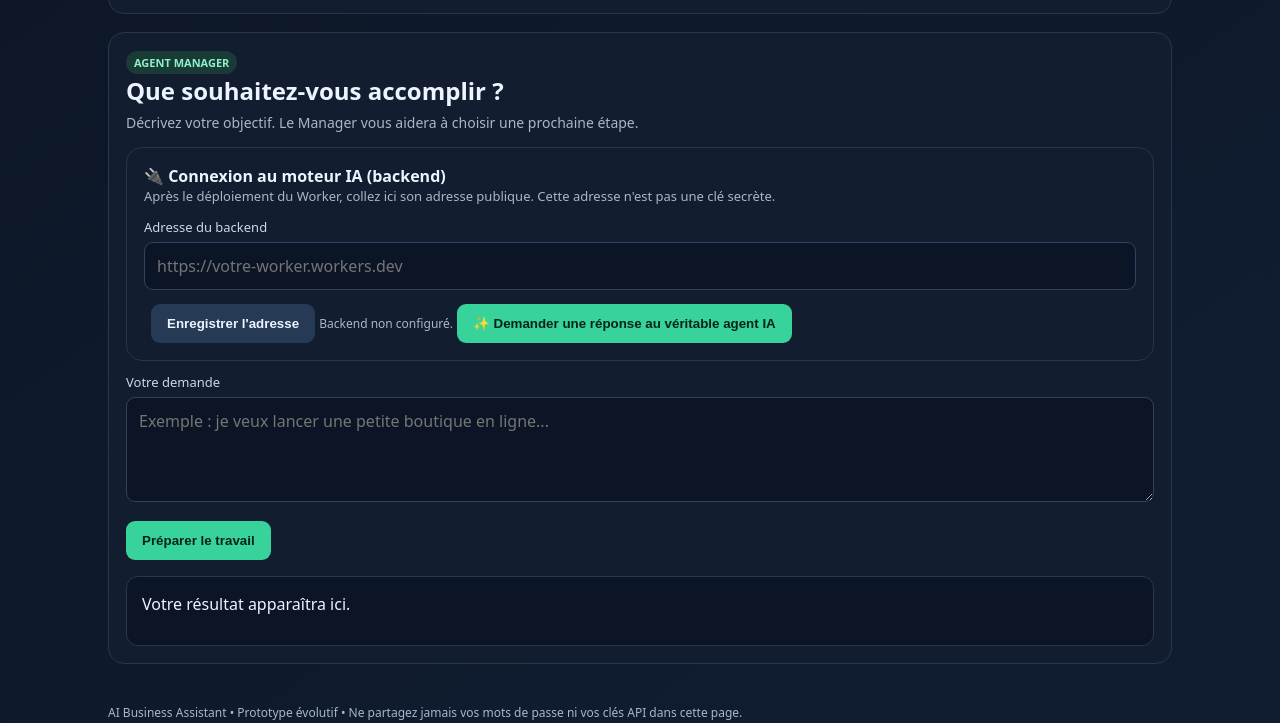
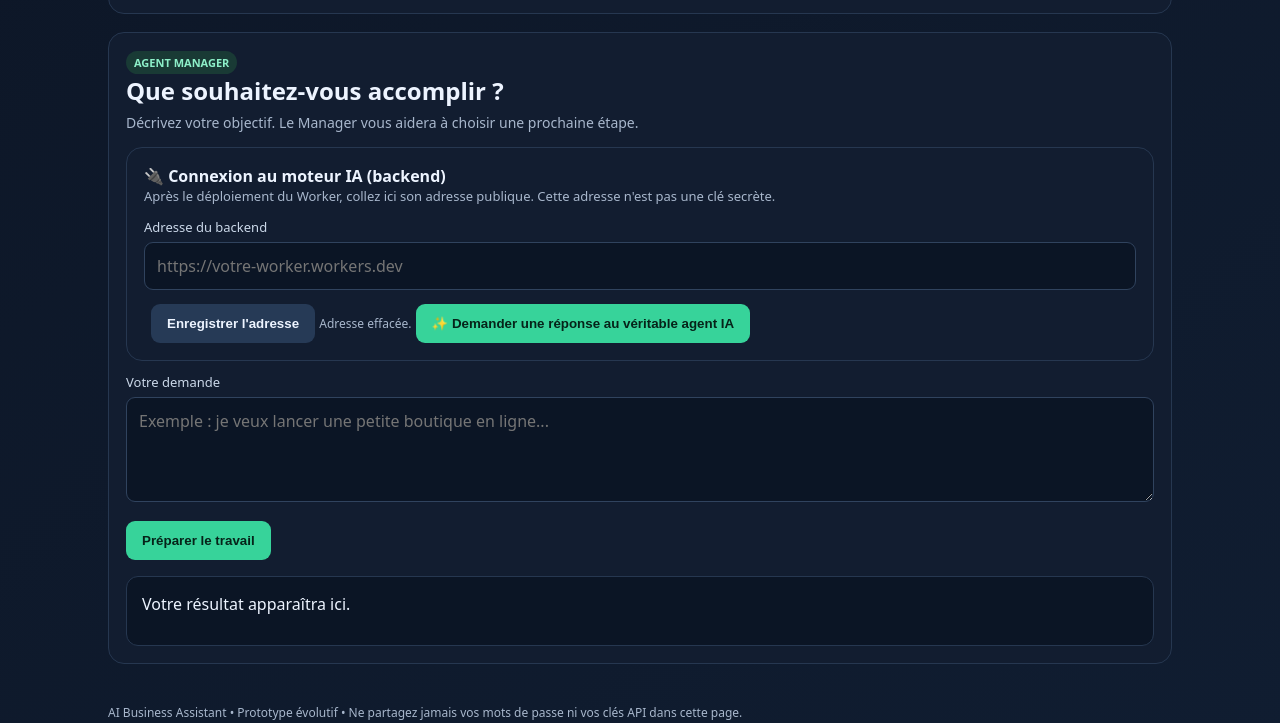
Before and after one commit to stevensonclervrain-maker/AI-Business-Assistant, a plain HTML site: page index.html in a window 1280 px wide. Both pictures are taken after a click on the button "Enregistrer l'adresse". Shown: the part 1537-2260 px from the top of the page. Drawn offline with Linux system fonts and the light colour scheme.

Commit message:
Fix Connectors Hub frontend script syntax

```diff
--- a/index.html
+++ b/index.html
@@ -161,7 +161,7 @@ const info={
 };
 
 async function loadConnectors(){
- const endpoint=(localStorage.getItem("aiBusinessAssistantEndpoint")||"").trim().replace(/\\/$/,"");
+ const endpoint=(localStorage.getItem("aiBusinessAssistantEndpoint")||"").trim().replace(/\/$/,"");
  const status=document.getElementById("connectorStatus");
  const list=document.getElementById("connectorList");
  if(!endpoint){status.textContent="Enregistre d'abord l'adresse du Worker.";list.innerHTML='<div class="connector-card"><h3>Backend requis</h3><p>Le catalogue sera chargé lorsque l’adresse du Worker sera enregistrée.</p></div>';return;}
@@ -175,17 +175,20 @@ async function loadConnectors(){
  }catch(error){status.textContent="Impossible de charger le catalogue : "+error.message;}
 }
 document.getElementById("refreshConnectors").addEventListener("click",loadConnectors);
-\nconst endpointInput=document.getElementById("apiEndpoint");
+
+const endpointInput=document.getElementById("apiEndpoint");
 const endpointStatus=document.getElementById("apiStatus");
 const savedEndpoint=localStorage.getItem("aiBusinessAssistantEndpoint")||"";
 endpointInput.value=savedEndpoint;
-endpointStatus.textContent=savedEndpoint?"Adresse enregistrée. Le backend doit être déployé pour fonctionner.":"Backend non configuré.";\nloadConnectors();
+endpointStatus.textContent=savedEndpoint?"Adresse enregistrée. Le backend doit être déployé pour fonctionner.":"Backend non configuré.";
+loadConnectors();
 document.getElementById("saveEndpoint").addEventListener("click",()=>{
  const value=endpointInput.value.trim().replace(/\/$/,"");
  if(value && !/^https:\/\//i.test(value)){alert("Utilisez une adresse HTTPS.");return;}
  if(value)localStorage.setItem("aiBusinessAssistantEndpoint",value);
  else localStorage.removeItem("aiBusinessAssistantEndpoint");
- endpointStatus.textContent=value?"Adresse enregistrée sur cet appareil.":"Adresse effacée.";\n loadConnectors();
+ endpointStatus.textContent=value?"Adresse enregistrée sur cet appareil.":"Adresse effacée.";
+ loadConnectors();
 });
 function getAgentPrompt(){
  if(current==="social"){
```
